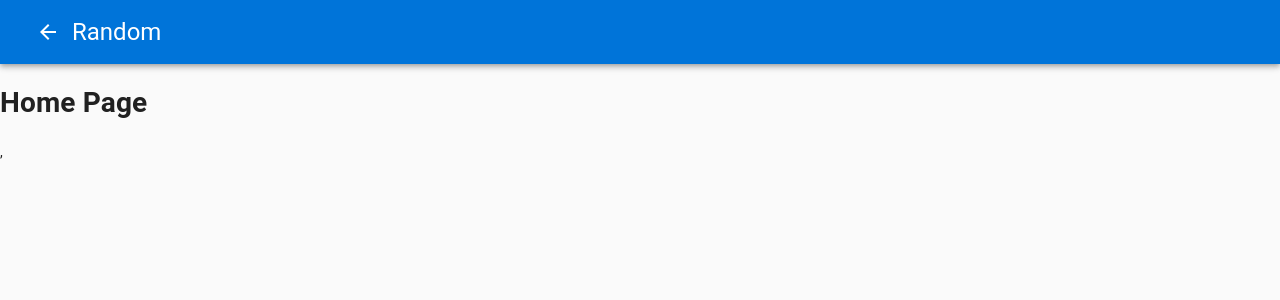
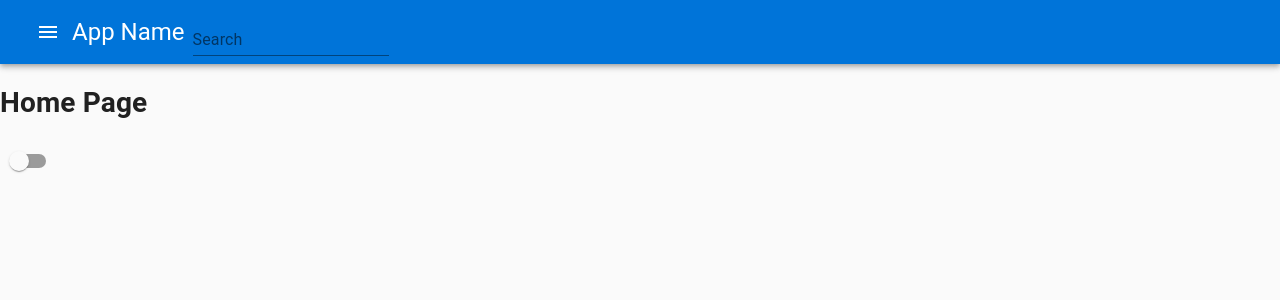
Before and after one commit to 99Raul/front-end-group, a React (Create React App) app: page / in a window 1280 px wide. Shown: the top 300 px of the page. Built offline with nearby package versions, Linux system fonts and the light colour scheme.

Commit message:
added a search field and dark mode switch

```diff
--- a/src/App.js
+++ b/src/App.js
@@ -1,17 +1,32 @@
-import React from 'react';
+import React, { useState } from 'react';
 import CssBaseline from '@material-ui/core/CssBaseline';
 import Home from './components/Home';
 import Bookmark from './components/Bookmarks/Bookmark';
 import { Route } from 'react-router-dom';
 import Users from './components/Users.js/Users';
+import Switch from '@material-ui/core/Switch';
+import { ThemeProvider, createMuiTheme } from '@material-ui/core/styles';
 
+// Theme Provider has to always be on top or wrapped tags
 function App() {
+	const [darkMode, setDarkMode] = useState(false);
+
+	const theme = createMuiTheme({
+		palette: {
+			type: darkMode ? 'dark' : 'light',
+		},
+	});
+
 	return (
 		<>
+		<ThemeProvider theme={theme}>
 			<CssBaseline />
 			<Route exact path='/' component={Home} />
 			<Route path='/bookmark' component={Bookmark} />
 			<Route path='/users' component={Users} />
+		</ThemeProvider>
+		<Switch checked={darkMode} onChange={() => setDarkMode(!darkMode)} />
+
 		</>
 	);
 }
--- a/src/components/Navbar/Navbar.js
+++ b/src/components/Navbar/Navbar.js
@@ -3,6 +3,8 @@ import { makeStyles } from '@material-ui/core/styles';
 import MobileLeftMenuSlider from '@material-ui/core/Drawer';
 import Footer from '../Footer/Footer';
 import { Link } from 'react-router-dom';
+import SearchField from "../Searchbar/Searchbar"
+
 import {
 	AppBar,
 	Toolbar,
@@ -17,7 +19,7 @@ import {
 } from '@material-ui/core';
 
 import {
-	ArrowBack,
+	Menu,
 	AssignmentInd,
 	Home,
 	Apps,
@@ -72,6 +74,7 @@ function Navbar() {
 			component='div'
 			onClick={toggleSlider(slider, false)}>
 			<Divider />
+
 			<List>
 				{menuItems.map((isItem, key) => (
 					<ListItem button key={key} component={Link} to={isItem.listPath}>
@@ -93,11 +96,12 @@ function Navbar() {
 				<AppBar position='static' style={{ background: '#0074D9' }}>
 					<Toolbar>
 						<IconButton onClick={toggleSlider('left', true)}>
-							<ArrowBack style={{ color: '#FFFFFF' }} />
+							<Menu style={{ color: '#FFFFFF' }} />
 						</IconButton>
 						<Typography variant='h5' style={{ color: '#FFFFFF' }}>
-							Random
+							App Name
 						</Typography>
+						<SearchField/>
 						<MobileLeftMenuSlider
 							anchor='left'
 							open={state.left}
--- a/src/components/Searchbar/Searchbar.js
+++ b/src/components/Searchbar/Searchbar.js
@@ -0,0 +1,26 @@
+import React from 'react';
+import { makeStyles } from '@material-ui/core/styles';
+import TextField from '@material-ui/core/TextField';
+
+const useStyles = makeStyles((theme) => ({
+	root: {
+		'& > *': {
+			margin: theme.spacing(1),
+			width: '25ch',
+			display: 'flex',
+			alignItems: 'right',
+			marginRight: '100px',
+		},
+	},
+}));
+function SearchField() {
+	const classes = useStyles();
+
+	return (
+		<form className={classes.root} noValidate autoComplete='off'>
+			<TextField id='standard-basic' label='Search' />
+		</form>
+	);
+}
+
+export default SearchField;
--- a/src/index.js
+++ b/src/index.js
@@ -9,7 +9,6 @@ ReactDOM.render(
 		<React.StrictMode>
 			<App />
 		</React.StrictMode>
-		,
 	</Router>,
 	document.getElementById('root')
 );
```
Also changed, not shown: src/App..module.css (added), src/App.module.css (deleted).
